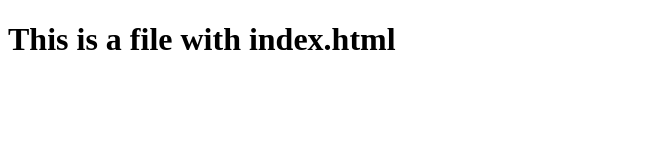
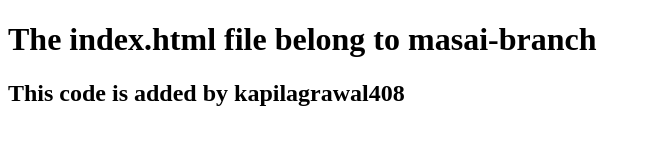
Before and after one commit to kapilatmasai/for_revision_practice, a plain HTML site: page index.html in a window 1280 px wide. Shown: the whole page, without its empty margins (0-651 px from the left). Drawn offline with Linux system fonts and the light colour scheme.

Commit message:
index.html is modified by kapilagrawal408

```diff
--- a/index.html
+++ b/index.html
@@ -6,6 +6,7 @@
         </title>
     </head>
     <body>
-        <h1>This is a file with index.html</h1>
+        <h1>The index.html file belong to masai-branch</h1>
+	<h2>This code is added by kapilagrawal408</h2>
     </body>
 </html>
```
